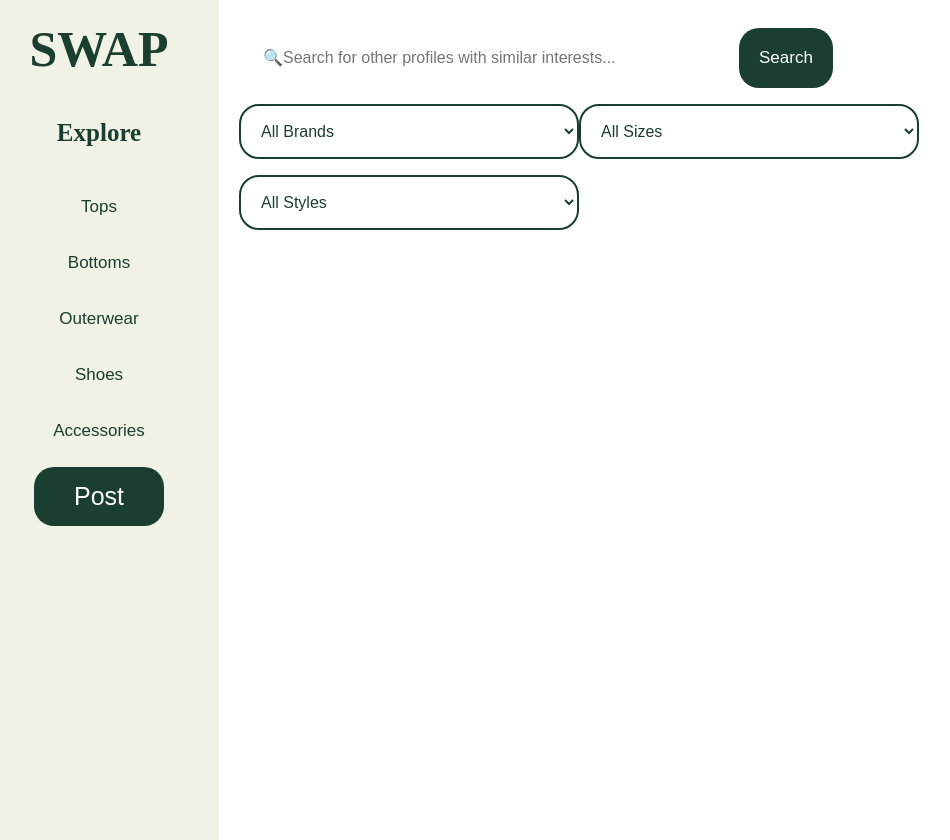
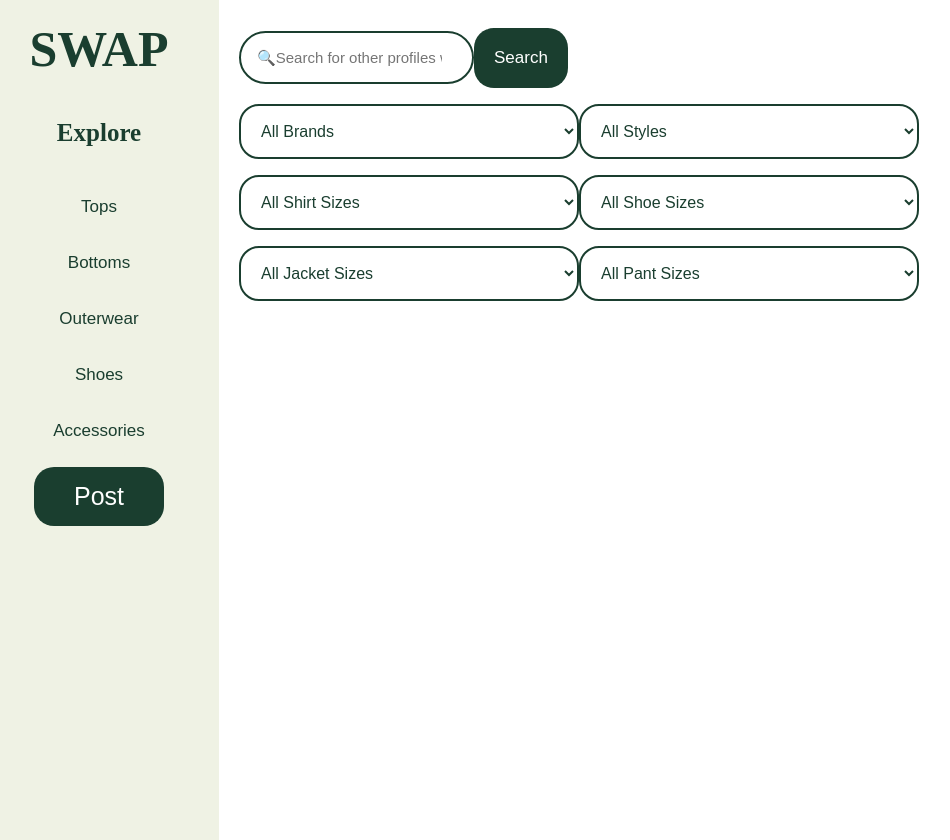
Before and after one commit to isba1/SWAP, a React (Create React App) app in the folder client/: page /home in a window 1280 px wide. Shown: the whole page, without its empty margins (21-971 px from the left). Built offline with nearby package versions, Linux system fonts and the light colour scheme.

Commit message:
drop down filters

```diff
--- a/client/package.json
+++ b/client/package.json
@@ -6,7 +6,7 @@
     "@testing-library/jest-dom": "^5.17.0",
     "@testing-library/react": "^13.4.0",
     "@testing-library/user-event": "^13.5.0",
-    "axios": "^1.5.1",
+    "axios": "^1.6.0",
     "react": "^18.2.0",
     "react-dom": "^18.2.0",
     "react-router-dom": "^6.17.0",
--- a/client/src/Home/components/Homebar.js
+++ b/client/src/Home/components/Homebar.js
@@ -1,4 +1,5 @@
 import React, { useState } from "react";
+import axios from "axios";
 import "./homescreen.css";
 
 function HomeBar() {
@@ -6,39 +7,47 @@ function HomeBar() {
   const [searchResults, setSearchResults] = useState([]);
   const [searchInput, setSearchInput] = useState("");
   const [selectedBrand, setSelectedBrand] = useState("all");
-  const [selectedSize, setSelectedSize] = useState("all");
   const [selectedStyle, setSelectedStyle] = useState("all");
+  const [selectedShirtSize, setSelectedShirtSize] = useState("all");
+  const [selectedShoeSize, setSelectedShoeSize] = useState("all");
+  const [selectedJacketSize, setSelectedJacketSize] = useState("all");
+  const [selectedPantSize, setSelectedPantSize] = useState("all");
 
   // Function to handle the search when the "Search" button is clicked
-  const handleSearch = () => {
-    // Send a request to the backend to perform the search
-    fetch("/search", {
-      method: "POST",
-      headers: {
-        "Content-Type": "application/json",
-      },
-      body: JSON.stringify({
-        searchInput,
-        brand: selectedBrand,
-        size: selectedSize,
-        style: selectedStyle,
-      }), // Send user input to the backend
-    })
-      .then((response) => response.json())
-      .then((data) => {
-        // Handle the received data and update search results
-        setSearchResults(data);
-      })
-      .catch((error) => console.error("Error:", error));
+  const handleSearch = async () => {
+    // Create a request body with search criteria
+    const searchCriteria = {
+      searchInput,
+      shirtSize: selectedShirtSize,
+      shoeSize: selectedShoeSize,
+      jacketSize: selectedJacketSize,
+      pantSize: selectedPantSize,
+      interestBrand: selectedBrand,
+      interestStyle: selectedStyle,
+    };
+
+    try {
+      // Send a POST request to the backend using Axios
+      const response = await axios.post(
+        "http://localhost:8080/search/searchUsers",
+        searchCriteria
+      );
+
+      // Handle the received data and update search results
+      setSearchResults(response.data);
+    } catch (error) {
+      console.error("Error:", error);
+    }
   };
 
   // Function to render search results
   const displaySearchResults = () => {
     // Maps over the searchResults array and generates a list of search results to be displayed in the UI.
     return searchResults.map((result) => (
-      <div key={result.id} className="search-result">
-        {result.username}
-        {/* You can display other user information here */}
+      <div key={result.userID} className="search-result">
+        <h3>{result.userName}</h3>
+        <p>Followers: {result.followersCount}</p>
+        <p>Following: {result.followingCount}</p>
       </div>
     ));
   };
@@ -56,7 +65,7 @@ function HomeBar() {
           />
           <button onClick={handleSearch}>Search</button>
         </div>
-        <div className="filters">
+        <div className="filter-container">
           {/* Brands filter */}
           <select
             value={selectedBrand}
@@ -65,24 +74,15 @@ function HomeBar() {
             <option value="all">All Brands</option>
             <option value="nike">Nike</option>
             <option value="adidas">Adidas</option>
+            <option value="puma">Puma</option>
+            <option value="underarmor">Under Armor</option>
+            <option value="ck">Calvin Klein</option>
+            <option value="ralphlauren"> Ralph Lauren</option>
             <option value="levis">Levi's</option>
-            <option value="luckybrand">Lucky Brand</option>
-            <option value="ck">Calvin Klein</option>
-            <option value="polo">Polo Ralph Lauren</option>
-          </select>
-          {/* Size filter */}
-          <select
-            value={selectedSize}
-            onChange={(e) => setSelectedSize(e.target.value)}
-          >
-            <option value="all">All Sizes</option>
-            <option value="xs">XS</option>
-            <option value="s">S</option>
-            <option value="m">M</option>
-            <option value="l">L</option>
-            <option value="xl">XL</option>
-            <option value="xxl">XXL</option>
-            <option value="xxxl">XXXL</option>
+            <option value="tommy">Tommy Hilfiger</option>
+            <option value="Patagonia">Patagonia</option>
+            <option value="Lacoste">Lacoste</option>
+            <option value="other">Other</option>
           </select>
           {/* Style filter */}
           <select
@@ -94,11 +94,60 @@ function HomeBar() {
             <option value="formal">Formal</option>
             <option value="vintage">Vintage</option>
             <option value="streetwear">Streetwear</option>
-            <option value="bohemian">Bohemian</option>
-            <option value="preppy">Preppy</option>
-            <option value="athleisure">Athleisure</option>
-            <option value="gothic">Gothic</option>
-            <option value="hipster">Hipster</option>
+            <option value="goth">Goth</option>
+            <option value="other">Other</option>
+          </select>
+          {/* Shirt Size filter */}
+          <select
+            value={selectedShirtSize}
+            onChange={(e) => setSelectedShirtSize(e.target.value)}
+          >
+            <option value="all">All Shirt Sizes</option>
+            <option value="xs">XS</option>
+            <option value="s">S</option>
+            <option value="m">M</option>
+            <option value="l">L</option>
+            <option value="xl">XL</option>
+            <option value="xxl">XXL</option>
+          </select>
+          {/* Shoe Size filter */}
+          <select
+            value={selectedShoeSize}
+            onChange={(e) => setSelectedShoeSize(e.target.value)}
+          >
+            <option value="all">All Shoe Sizes</option>
+            <option value="5">5</option>
+            <option value="6">6</option>
+            <option value="7">7</option>
+            <option value="7">8</option>
+            <option value="7">9</option>
+            <option value="other">other</option>
+          </select>
+          {/* Jacket Size filter */}
+          <select
+            value={selectedJacketSize}
+            onChange={(e) => setSelectedJacketSize(e.target.value)}
+          >
+            <option value="all">All Jacket Sizes</option>
+            <option value="xs">XS</option>
+            <option value="s">S</option>
+            <option value="m">M</option>
+            <option value="l">L</option>
+            <option value="xl">XL</option>
+            <option value="xxl">XXL</option>
+          </select>
+          {/* Pant Size filter */}
+          <select
+            value={selectedPantSize}
+            onChange={(e) => setSelectedPantSize(e.target.value)}
+          >
+            <option value="all">All Pant Sizes</option>
+            <option value="xs">XS</option>
+            <option value="s">S</option>
+            <option value="m">M</option>
+            <option value="l">L</option>
+            <option value="xl">XL</option>
+            <option value="xxl">XXL</option>
           </select>
         </div>
       </header>
--- a/client/src/Home/components/homescreen.css
+++ b/client/src/Home/components/homescreen.css
@@ -63,11 +63,12 @@ body{
     margin: 0.5rem 0;
 }
 
-.search-bar {
-    display: flex;
+.search {
+    position: relative;
+    width: 80%;
 }
 
-.search-bar input {
+/* .search-bar input {
     width: 50%;
     min-width: 300px;
     padding: 12px 24px;
@@ -76,3 +77,22 @@ body{
     border: 1px;
     outline: none;
 }
+
+select {
+    position: fixed;
+    height: 55px;
+    font-size: 10px;
+    border: 1px solid #ccc;
+    border-radius: 10px;
+    width: 50px;
+}
+
+header {
+    position: fixed;
+    top: 0px;
+}
+
+.filter-container {
+    display: flex;
+    gap: 10px;
+} */
```
Also changed, not shown: 1 other file (tests, documents, lock files or other folders).
